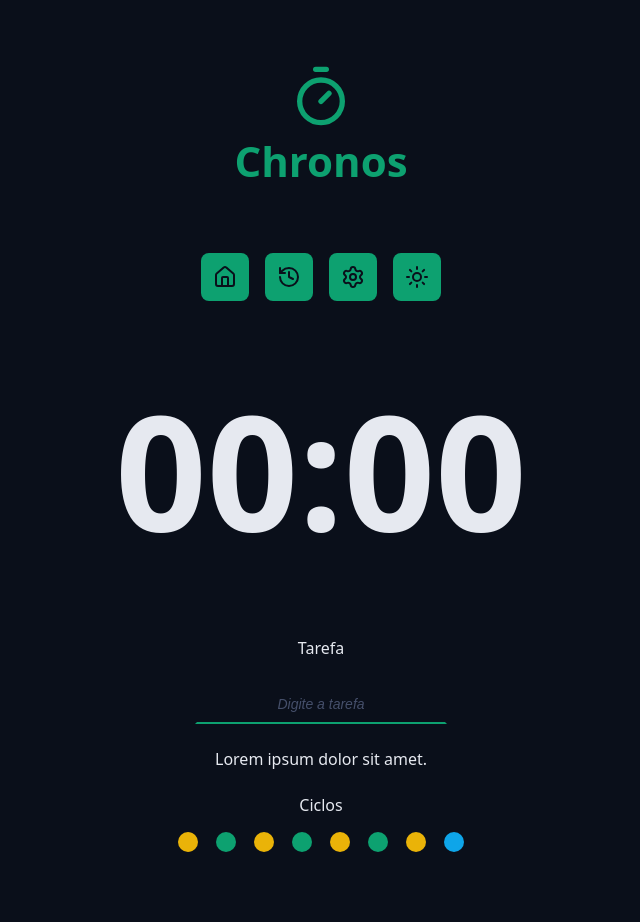
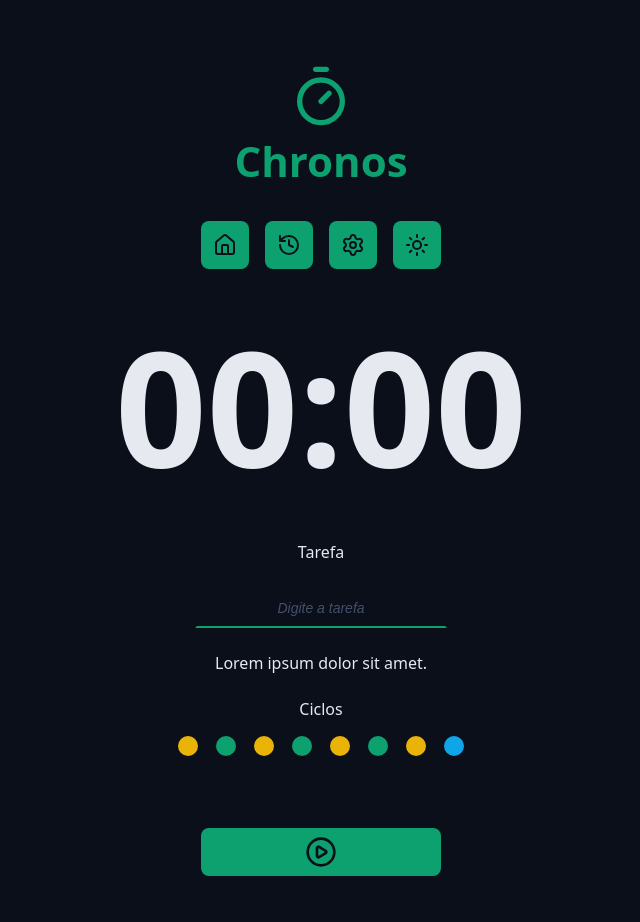
Before and after one commit to DarleneCosta/chronos-pomodoro, a React (Vite) app: page / in a window 1280 px wide. Shown: the top 922 px of the page, without its empty margins (319-959 px from the left). Built offline with nearby package versions, Linux system fonts and the light colour scheme.

Commit message:
page home

```diff
--- a/src/App.tsx
+++ b/src/App.tsx
@@ -1,56 +1,11 @@
-import { Container } from './components/Container';
-import { Logo } from './components/Logo';
-import { Menu } from './components/Menu';
-import { CountDown } from './components/CountDown';
-import { Input } from './components/Input';
-
 import './styles/global.css';
 import './styles/theme.css';
-import { Cycles } from './components/Cycles';
-import { Button } from './components/Button';
-import { PlayCircleIcon } from 'lucide-react';
-import { Footer } from './components/Footer';
+import { Home } from './pages/Home';
 
 export function App() {
   return (
     <>
-      <Container>
-        <Logo />
-      </Container>
-      <Container>
-        <Menu />
-      </Container>
-      <Container>
-        <CountDown />
-      </Container>
-
-      <Container>
-        <form className='form' action=''>
-          <div className='formRow'>
-            <Input
-              type='text'
-              id='task'
-              placeholder='Digite a tarefa'
-              labelText='Tarefa'
-            />
-          </div>
-          <div className='formRow'>
-            <p>Lorem ipsum dolor sit amet.</p>
-          </div>
-          <div className='formRow'>
-            <Cycles />
-          </div>
-          <div className='formRow'>
-            <Button>
-              <PlayCircleIcon />
-            </Button>
-          </div>
-        </form>
-      </Container>
-
-      <Container>
-        <Footer />
-      </Container>
+      <Home />
     </>
   );
 }
--- a/src/components/Container/styles.module.css
+++ b/src/components/Container/styles.module.css
@@ -1,12 +1,12 @@
+.container-fluid {
+  max-width: auto;
+}
+
 .container {
   max-width: 98rem;
   margin: 0 auto;
 }
 
 .content {
-  padding: 3.2rem;
+  margin: 3.2rem;
 }
-
-.container-fluid {
-  max-width: 100%;
-}
--- /dev/null
+++ b/src/components/MainForm/index.tsx
@@ -0,0 +1,31 @@
+import { PlayCircleIcon } from 'lucide-react';
+import { Button } from '../Button';
+import { Cycles } from '../Cycles';
+import { Input } from '../Input';
+import styles from './styles.module.css';
+
+export function MainForm() {
+  return (
+    <form className={styles.form} action=''>
+      <div className={styles.formRow}>
+        <Input
+          type='text'
+          id='task'
+          placeholder='Digite a tarefa'
+          labelText='Tarefa'
+        />
+      </div>
+      <div className={styles.formRow}>
+        <p>Lorem ipsum dolor sit amet.</p>
+      </div>
+      <div>
+        <Cycles />
+      </div>
+      <div className={styles.formRow}>
+        <Button>
+          <PlayCircleIcon />
+        </Button>
+      </div>
+    </form>
+  );
+}
--- /dev/null
+++ b/src/components/MainForm/styles.module.css
@@ -0,0 +1,15 @@
+.form {
+  display: flex;
+  flex-direction: column;
+  align-items: center;
+  justify-content: center;
+  gap: 2.4rem;
+}
+
+.formRow {
+  display: flex;
+  flex-direction: column;
+  align-items: center;
+  justify-content: center;
+  gap: 2.4rem;
+}
--- /dev/null
+++ b/src/pages/Home/index.tsx
@@ -0,0 +1,17 @@
+import { Container } from "../../components/Container";
+import { CountDown } from "../../components/CountDown";
+import { MainForm } from "../../components/MainForm";
+import { MainTemplate } from "../../templates/MainTemplate";
+
+export function Home() {
+  return (
+    <MainTemplate>
+      <Container>
+        <CountDown />
+      </Container>
+      <Container>
+        <MainForm />
+      </Container>
+    </MainTemplate>
+  );
+}
--- a/src/styles/global.css
+++ b/src/styles/global.css
@@ -15,19 +15,3 @@ body {
   background: var(--gray-900);
   color: var(--text-default);
 }
-
-.form {
-  display: flex;
-  flex-direction: column;
-  align-items: center;
-  justify-content: center;
-  gap: 2.4rem;
-}
-
-.formRow {
-  display: flex;
-  flex-direction: column;
-  align-items: center;
-  justify-content: center;
-  gap: 2.4rem;
-}
--- /dev/null
+++ b/src/templates/MainTemplate/index.tsx
@@ -0,0 +1,25 @@
+import { Container } from '../../components/Container';
+import { Footer } from '../../components/Footer';
+import { Logo } from '../../components/Logo';
+import { Menu } from '../../components/Menu';
+
+type MainTemplateProps = {
+  children: React.ReactNode;
+};
+
+export function MainTemplate({ children }: MainTemplateProps) {
+  return (
+    <>
+      <Container>
+        <Logo />
+      </Container>
+      <Container>
+        <Menu />
+      </Container>
+      {children}
+      <Container>
+        <Footer />
+      </Container>
+    </>
+  );
+}
```
